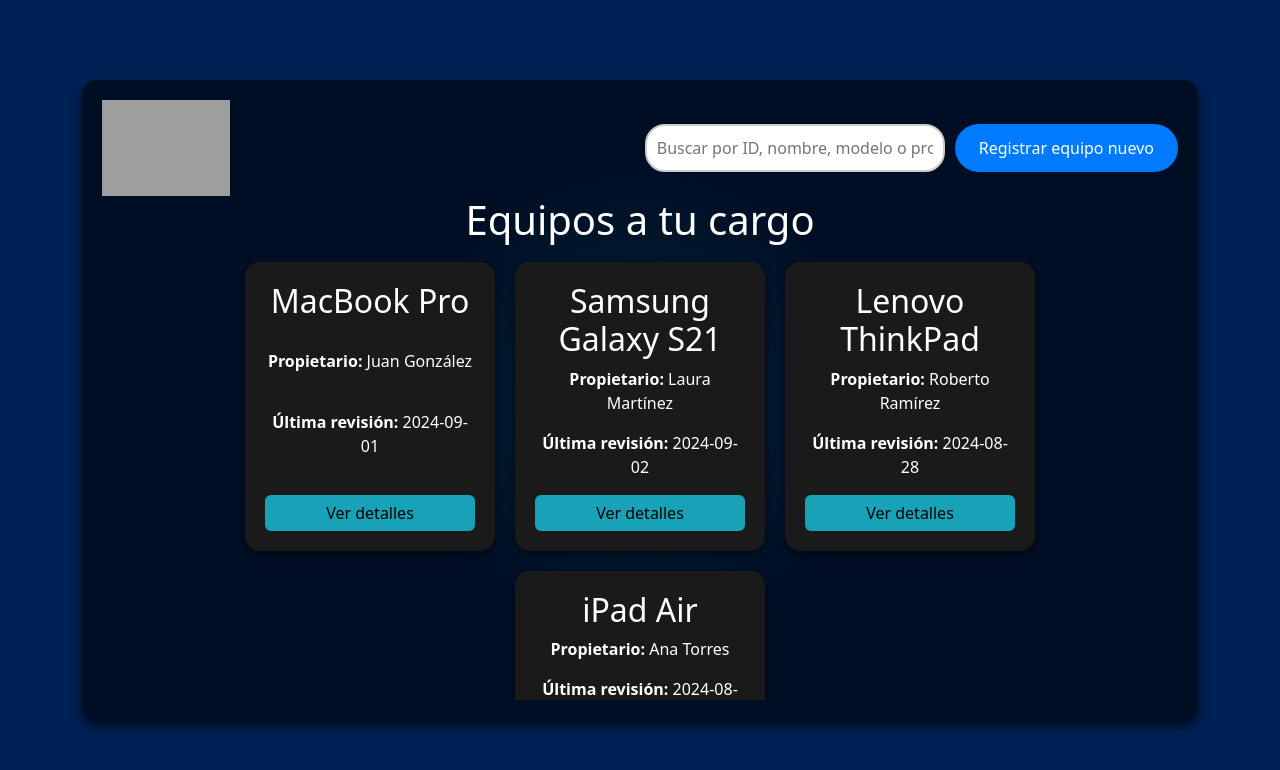
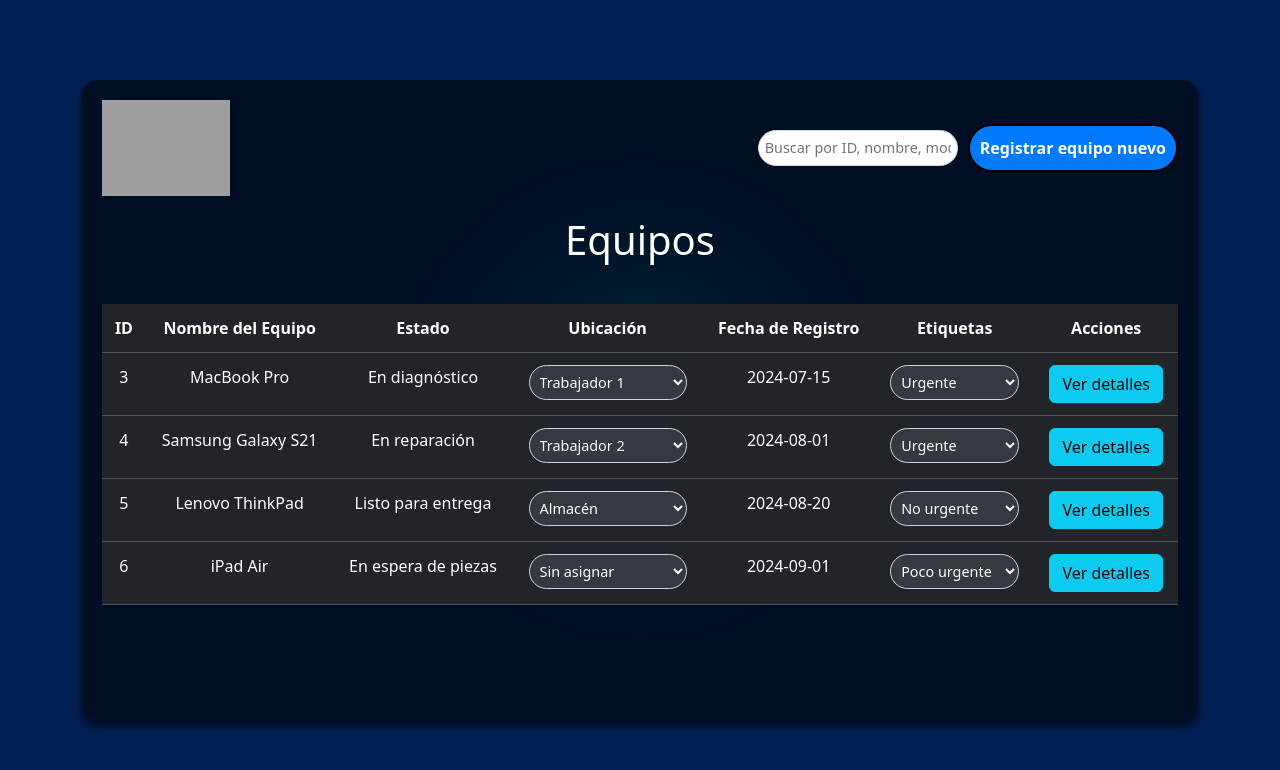
Before and after one commit to TechtecAT/Techtec, a Vue app: page /trabajadores in a window 1280 px wide. Shown: the top 770 px of the page. Built offline with nearby package versions, Linux system fonts and the light colour scheme; grey boxes are pictures that could not be loaded; a web font is replaced by a local one.

Commit message:
cambio presentacion de los equipos

```diff
--- a/src/components/trabajadores.vue
+++ b/src/components/trabajadores.vue
@@ -18,17 +18,51 @@
       </div>
 
       <div class="content">
-        <h1>Equipos a tu cargo</h1>
-        <div class="equipment-container">
-          <div
-            v-for="equipo in filteredEquipos"
-            :key="equipo.id"
-            class="equipment-card"
-          >
-            <div class="equipment-info">
-              <h2>{{ equipo.nombre }}</h2>
-              <p><strong>Propietario:</strong> {{ equipo.propietario }}</p>
-              <p><strong>Última revisión:</strong> {{ equipo.ultimaRevision }}</p>
+        <h1>Equipos</h1>
+        <table class="table table-dark table-hover">
+          <thead>
+            <tr>
+              <th>ID</th>
+              <th>Nombre del Equipo</th>
+              <th>Estado</th>
+              <th>Ubicación</th>
+              <th>Fecha de Registro</th>
+              <th>Etiquetas</th>
+              <th>Acciones</th>
+            </tr>
+          </thead>
+          <tbody>
+            <tr v-for="equipo in orderedEquipos" :key="equipo.id">
+              <td>{{ equipo.id }}</td>
+              <td>{{ equipo.nombre }}</td>
+              <td>{{ equipo.estado }}</td>
+              <td>
+                <select v-model="equipo.ubicacion" @change="updateUbicacion(equipo)">
+                  <option value="Sin asignar">Sin asignar</option>
+                  <option value="En espera">En espera</option>
+                  <option value="Trabajador 1">Trabajador 1</option>
+                  <option value="Trabajador 2">Trabajador 2</option>
+                  <option value="Almacén">Almacén</option>
+                  <option value="Listo para entrega">Listo para entrega</option>
+                </select>
+              </td>
+              <td>{{ equipo.fechaRegistro }}</td>
+              <td>
+                <select v-model="equipo.etiqueta" @change="updateEtiqueta(equipo)">
+                  <option value="Urgente">Urgente</option>
+                  <option value="No urgente">No urgente</option>
+                  <option value="Poco urgente">Poco urgente</option>
+                  <option value="Personalizada">Personalizada</option>
+                </select>
+                <input
+                  v-if="equipo.etiqueta === 'Personalizada'"
+                  type="text"
+                  v-model="equipo.etiquetaPersonalizada"
+                  placeholder="Etiqueta personalizada"
+                  @input="updateEtiqueta(equipo)"
+                />
+              </td>
+              <td>
                 <button
                   type="button"
                   class="btn btn-info"
@@ -38,9 +72,10 @@
                 >
                   Ver detalles
                 </button>
-            </div>
-          </div>
-        </div>
+              </td>
+            </tr>
+          </tbody>
+        </table>
       </div>
 
       <!-- Modal -->
@@ -63,7 +98,10 @@
               <p><strong>Modelo:</strong> {{ equipo.modelo }}</p>
               <p><strong>Estado:</strong> {{ equipo.estado }}</p>
               <p><strong>Última revisión:</strong> {{ equipo.ultimaRevision }}</p>
+              <p><strong>Ubicación:</strong> {{ equipo.ubicacion }}</p>
               <p><strong>Propietario:</strong> {{ equipo.propietario }}</p>
+              <p><strong>Fecha de Registro:</strong> {{ equipo.fechaRegistro }}</p>
+              <p><strong>Etiqueta:</strong> {{ equipo.etiqueta === 'Personalizada' ? equipo.etiquetaPersonalizada : equipo.etiqueta }}</p>
               <p><strong>Descripción:</strong> {{ equipo.descripcion }}</p>
             </div>
             <div class="modal-footer">
@@ -98,6 +136,10 @@
           estado: 'En diagnóstico',
           ultimaRevision: '2024-09-01',
           propietario: 'Juan González',
+          ubicacion: 'Trabajador 1',
+          fechaRegistro: '2024-07-15',
+          etiqueta: 'Urgente',
+          etiquetaPersonalizada: '',
           descripcion: 'MacBook Pro con chip M1, 8GB de RAM.',
         },
         {
@@ -107,6 +149,10 @@
           estado: 'En reparación',
           ultimaRevision: '2024-09-02',
           propietario: 'Laura Martínez',
+          ubicacion: 'Trabajador 2',
+          fechaRegistro: '2024-08-01',
+          etiqueta: 'Urgente',
+          etiquetaPersonalizada: '',
           descripcion: 'Teléfono con pantalla de 6.2 pulgadas.',
         },
         {
@@ -116,6 +162,10 @@
           estado: 'Listo para entrega',
           ultimaRevision: '2024-08-28',
           propietario: 'Roberto Ramírez',
+          ubicacion: 'Almacén',
+          fechaRegistro: '2024-08-20',
+          etiqueta: 'No urgente',
+          etiquetaPersonalizada: '',
           descripcion: 'Laptop ligera con procesador Intel Core i7.',
         },
         {
@@ -125,11 +175,12 @@
           estado: 'En espera de piezas',
           ultimaRevision: '2024-08-29',
           propietario: 'Ana Torres',
+          ubicacion: 'Sin asignar',
+          fechaRegistro: '2024-09-01',
+          etiqueta: 'Poco urgente',
+          etiquetaPersonalizada: '',
           descripcion: 'Tableta con pantalla de 10.9 pulgadas.',
         },
-
-
-
       ],
     };
   },
@@ -145,12 +196,14 @@
         );
       });
     },
+    orderedEquipos() {
+      return this.filteredEquipos.sort((a, b) => new Date(a.fechaRegistro) - new Date(b.fechaRegistro));
+    },
   },
   setup() {
     const router = useRouter();
 
     const handleLinkClick = () => {
-      // Cerrar todos los modales abiertos antes de navegar
       document.querySelectorAll('.modal').forEach(modal => {
         const bsModal = bootstrap.Modal.getInstance(modal);
         if (bsModal) bsModal.hide();
@@ -165,10 +218,20 @@
       console.log('Detalles del equipo:', equipo);
     };
 
+    const updateEtiqueta = (equipo) => {
+      console.log(`Etiqueta actualizada para el equipo ${equipo.id}: ${equipo.etiqueta === 'Personalizada' ? equipo.etiquetaPersonalizada : equipo.etiqueta}`);
+    };
+
+    const updateUbicacion = (equipo) => {
+      console.log(`Ubicación actualizada para el equipo ${equipo.id}: ${equipo.ubicacion}`);
+    };
+
     return {
       goToHojaServicio,
       showDetails,
       handleLinkClick,
+      updateEtiqueta,
+      updateUbicacion,
     };
   },
 };
@@ -226,77 +289,39 @@
 .search-bar {
   padding: 10px;
   border-radius: 20px;
-  border: 2px solid #ccc;
-  width: 300px;
-  transition: border-color 0.3s ease;
-}
-
-.search-bar:focus {
-  border-color: #007bff;
-  outline: none;
+  border: 2px solid black;
+  font-size: 1.1em;
 }
 
 .register-button {
+  padding: 10px;
+  border-radius: 50px;
+  border: 2px solid black;
   background-color: #007bff;
   color: white;
-  border: none;
-  padding: 12px 24px;
-  border-radius: 25px;
-  font-size: 16px;
-  cursor: pointer;
-  transition: background-color 0.3s ease, transform 0.3s ease;
-}
-
-.register-button:hover {
-  background-color: #0056b3;
-  transform: scale(1.05);
+  font-weight: 600;
 }
 
 .content {
-  text-align: center;
+  margin-top: 20px;
+  width: 100%;
   color: white;
-  width: 100%;
-  height: 100%;
-  overflow: hidden;
 }
 
-.equipment-container {
-  display: flex;
-  flex-wrap: wrap;
-  gap: 20px;
-  justify-content: center;
+.table {
+  margin-top: 40px;
   width: 100%;
-  max-height: 70vh;
-  overflow-y: auto;
-  padding: 10px;
+  text-align: center;
 }
 
-.equipment-card {
-  display: flex;
-  background-color: #1a1a1a;
-  padding: 20px;
-  border-radius: 15px;
-  box-shadow: 0 4px 8px rgba(0, 0, 0, 0.5);
-  color: white;
-  width: 250px;
-  box-sizing: border-box;
-}
-
-.equipment-info {
-  flex: 1;
-  display: flex;
-  flex-direction: column;
-  justify-content: space-between;
-}
-
-.btn-info {
-  background-color: #17a2b8;
-  border: none;
+.table th,
+.table td {
+  padding: 12px;
 }
 
 .modal-content {
-  background-color: #1a1a1a;
-  color: white;
+  background-color: #343a40;
+  color: #fff;
 }
 
 .modal-header {
@@ -307,7 +332,50 @@
   border-top: 1px solid #343a40;
 }
 
-.btn-close {
-  filter: invert(1);
+.btn-primary {
+  border-radius: 50px;
+  background-color: #007bff;
 }
+
+.btn-secondary {
+  background-color: #6c757d;
+  border-radius: 50px;
+}
+
+/* Estilo para el select */
+select {
+  padding: 6px;
+  font-size: 0.9rem;
+  background-color: #343a40;
+  border: 1px solid #ced4da;
+  color: white;
+  border-radius: 50px;
+  cursor: pointer;
+  outline: none;
+  transition: all 0.3s ease;
+}
+
+select:focus {
+  border-color: #80bdff;
+  box-shadow: 0 0 5px rgba(0, 123, 255, 0.5);
+}
+
+/* Input personalizado */
+input[type="text"] {
+  padding: 6px;
+  font-size: 0.9rem;
+  border: 1px solid #ced4da;
+  border-radius: 50px;
+  outline: none;
+  transition: border-color 0.3s ease;
+  width: 100%;
+  max-width: 200px;
+}
+
+input[type="text"]:focus {
+  border-color: #80bdff;
+  box-shadow: 0 0 5px rgba(0, 123, 255, 0.5);
+}
+
+
 </style>
```
Lines whose indentation alone changed are shown as unchanged.
